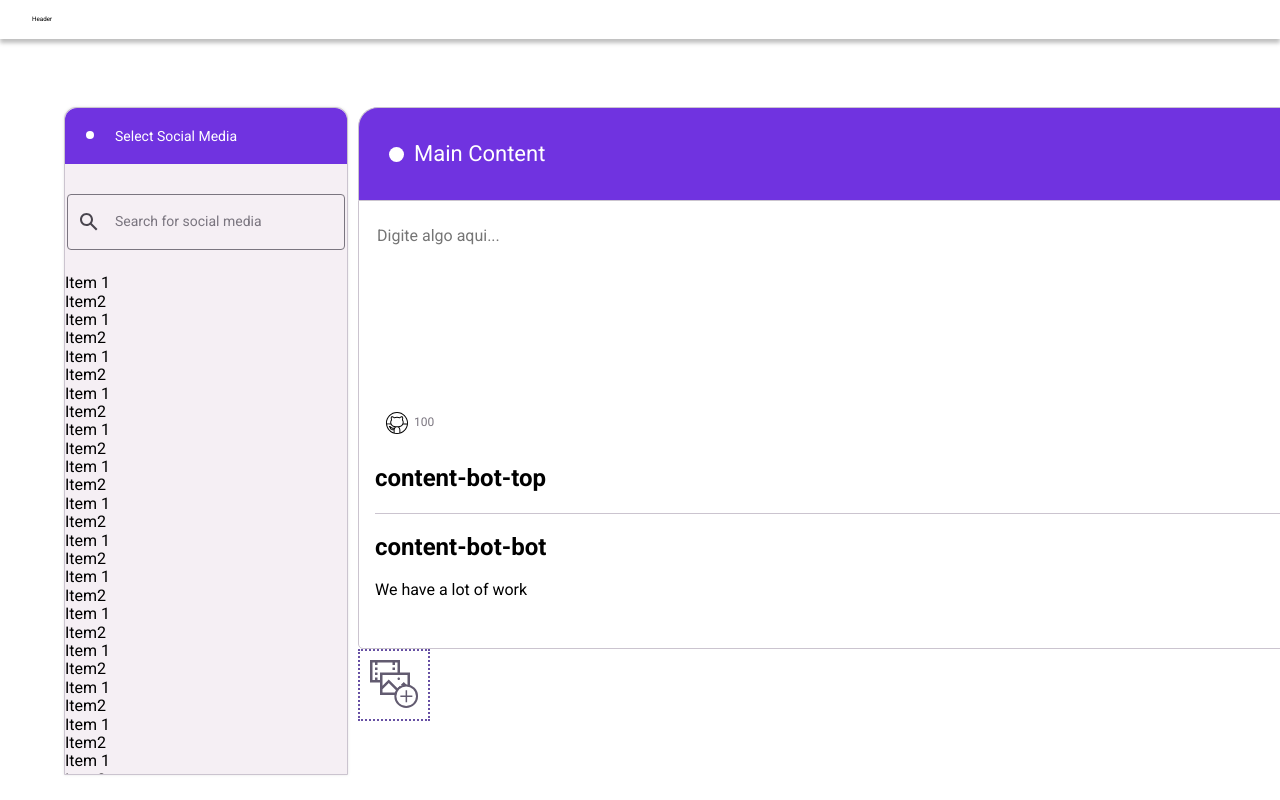
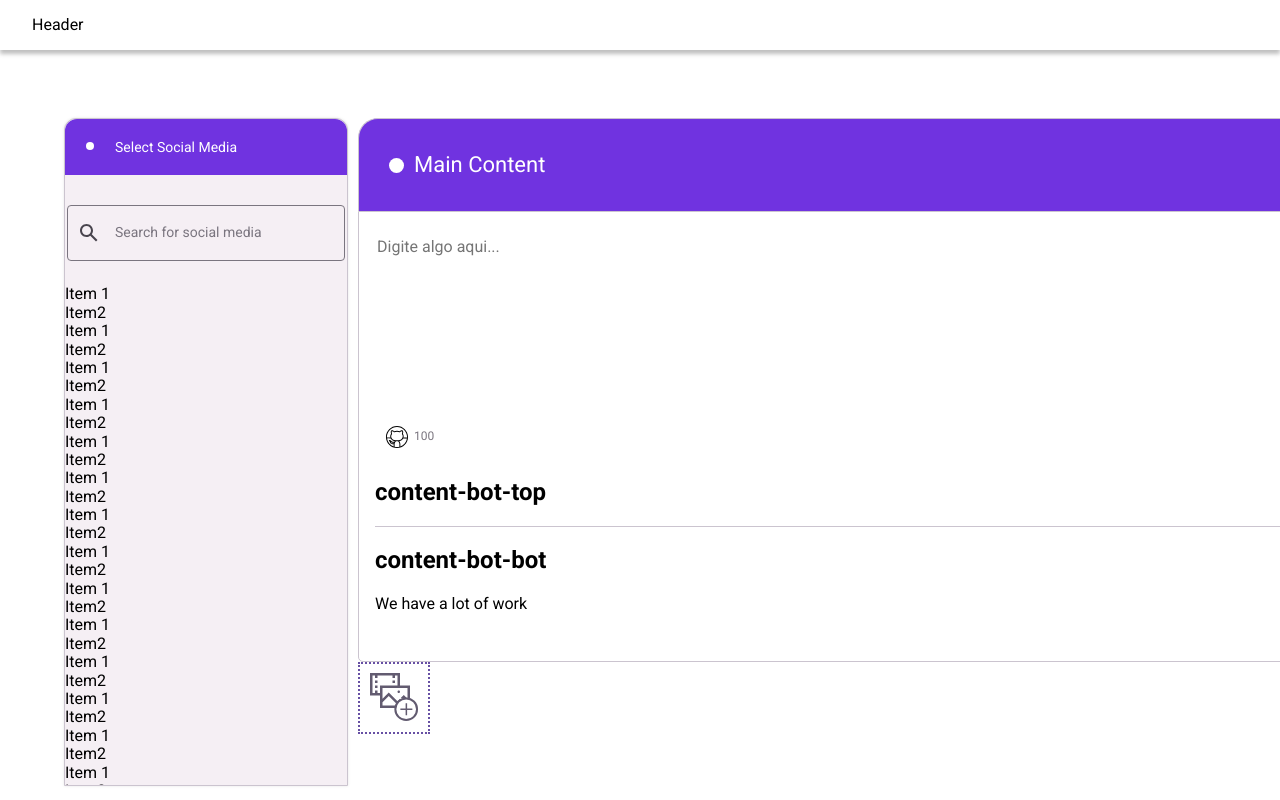
Before and after one commit to devhatt/octopost, a React (Create React App) app: page / in a window 1280 px wide. Shown: the top 800 px of the page. Built offline with nearby package versions, Linux system fonts and the light colour scheme; the HTML template or start-up script is replaced by a standard one.

Commit message:
refactor: remove path alias and ajust proportion 1rem to 10px
Removi o path alias e ajustei a proporção do 1rem to 10px

re #149

```diff
--- a/src/styles/base.scss
+++ b/src/styles/base.scss
@@ -1,15 +1,19 @@
 @use './global';
 
-@import '~normalize.css/normalize.css';
+// @import '~normalize.css/normalize.css';
+@import '../../node_modules/normalize.css/normalize.css';
 
 * {
   box-sizing: border-box;
 }
 
-html,
-body {
+html{
   font-family: global.$mainFont;
   font-size: 62.5%;
+}
+
+body {
+  font-size: 1.6rem;
 }
 
 button {
```
